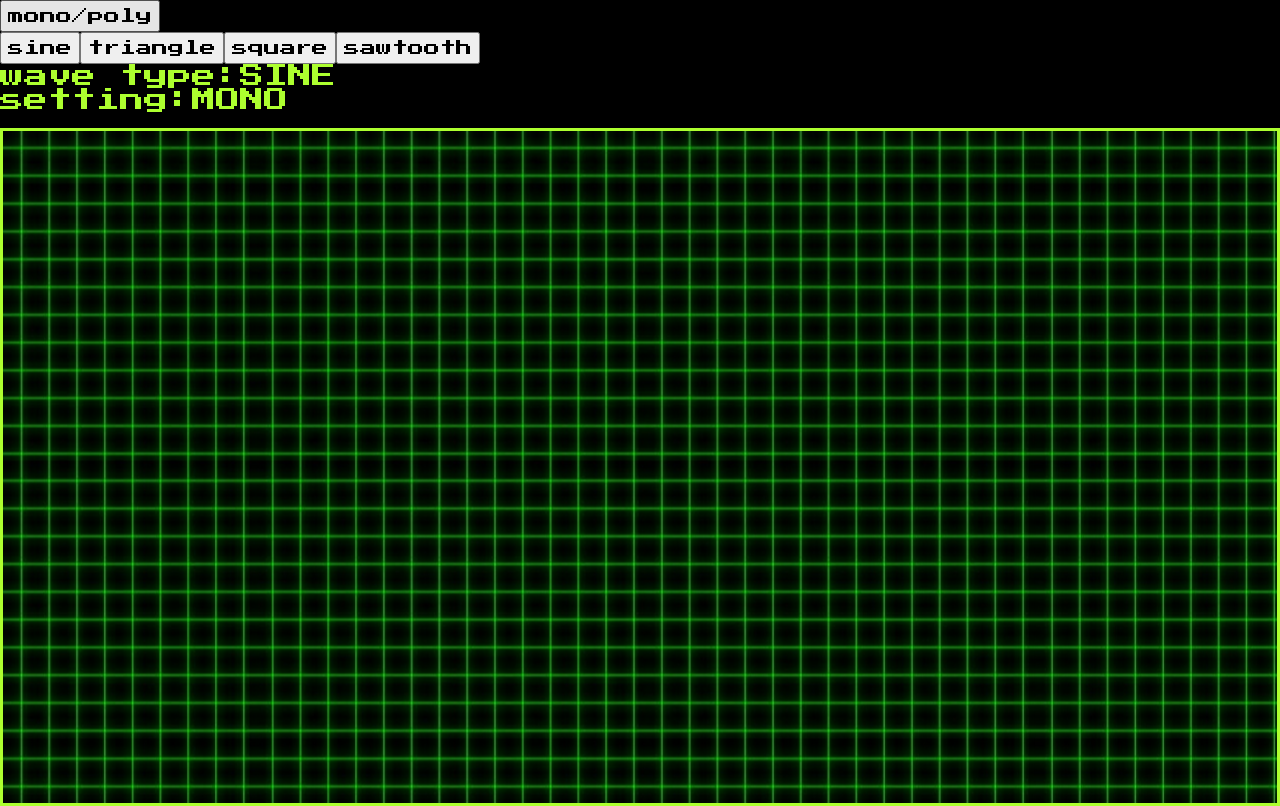
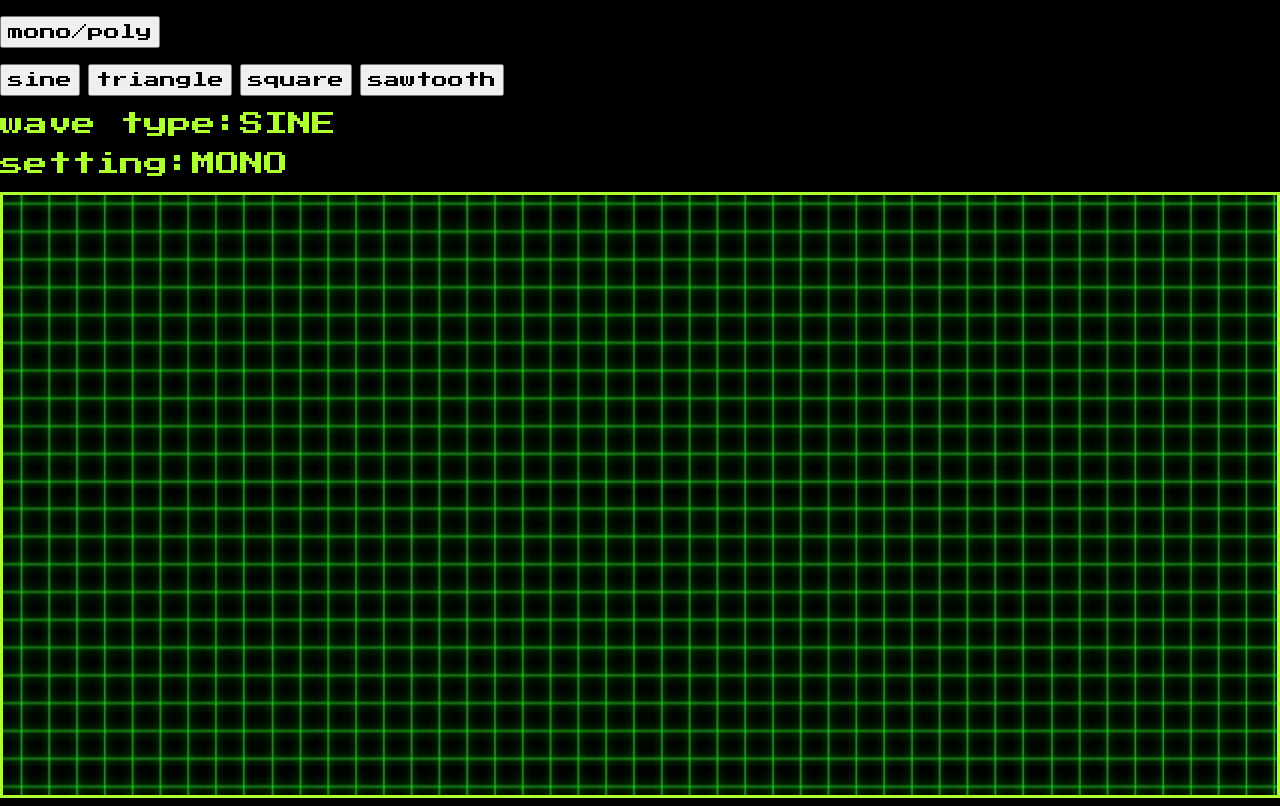
Before and after one commit to Blake-D/web-osc-2, a React (Create React App) app: page / in a window 1280 px wide. Built offline with nearby package versions, Linux system fonts and the light colour scheme.

Commit message:
functionality and desgn are down. About to add scan bar

```diff
--- a/src/App.css
+++ b/src/App.css
@@ -11,6 +11,7 @@ button{
     font-size: 2vmin;
     height: 4vmin;
     width: auto;
+    margin: 2vmin 1vmin 0vmin 0vmin;
 }
 
 #button-panel{
@@ -18,10 +19,11 @@ button{
     font-family: 'Press Start 2P', monospace;
     font-size: 3vmin;
     text-align: left;
-    height: 8vh;
+    height: 12vh;
 }
 
 #settings-display{
+    margin: 2vmin 0vmin 0vmin 0vmin;
     color: greenyellow;
     font-family: 'Press Start 2P', monospace;
     font-size: 3vmin;
@@ -29,9 +31,14 @@ button{
     height: 8vh;
 }
 
+#poly-display{
+    margin: 2vmin 0vmin 0vmin 0vmin;
+}
+
 #grid{
+    margin: 2vmin 0vmin 0vmin 0vmin;
     width: 99.5vw;
-    height: 84vh;
+    height: 75vh;
     background: url('./images/scan_grid.jpeg');
     background-position: center;
     border-style: solid;
@@ -42,3 +49,9 @@ button{
 .left{
     float: left;
 }
+
+canvas{
+    /* border: 1px solid #d3d3d3; */
+    width: 100%;
+    height: 100%;
+}
--- a/src/App.js
+++ b/src/App.js
@@ -130,7 +130,7 @@ function App() {
           <p className="left">wave type: </p>
           <p id="wave-type">SINE</p>
         </div>
-        <div>
+        <div id="poly-display">
           <p className="left">setting: </p>
           <p id="combo-setting">MONO</p>
         </div>
```
